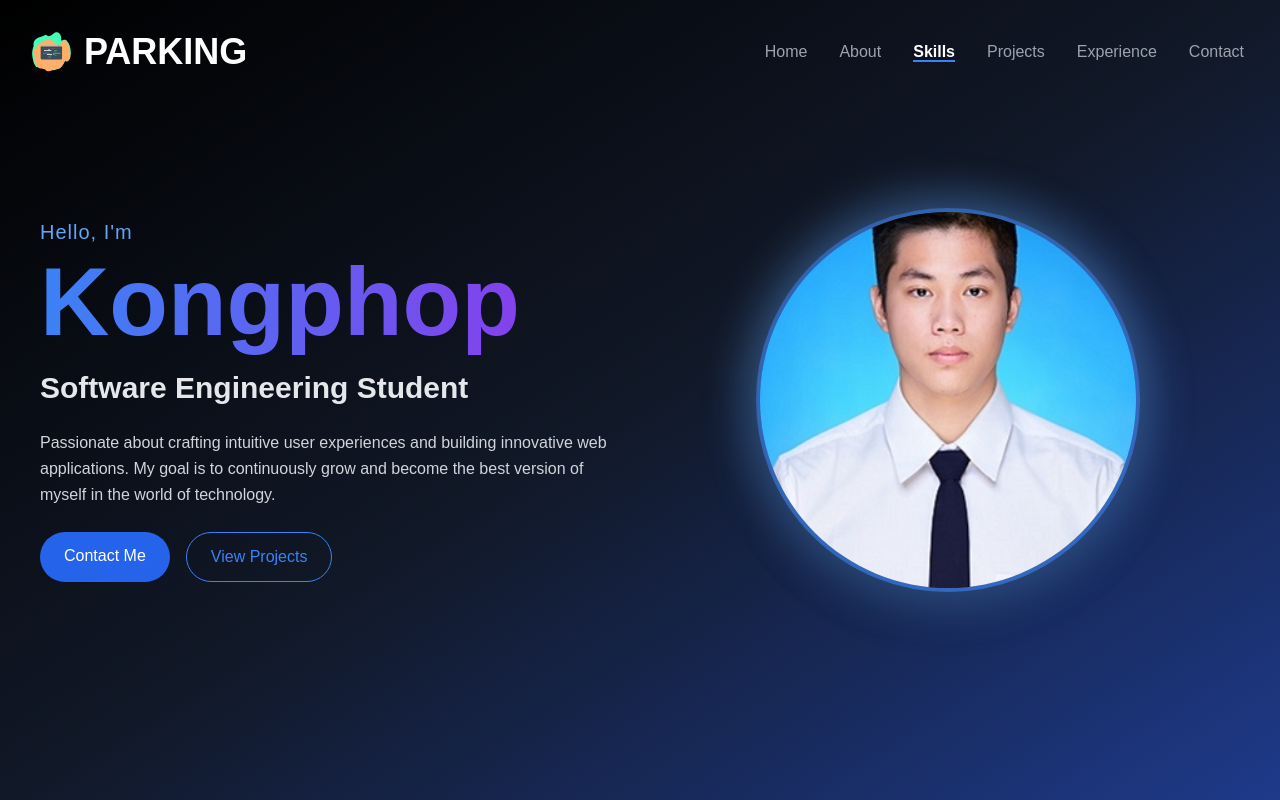
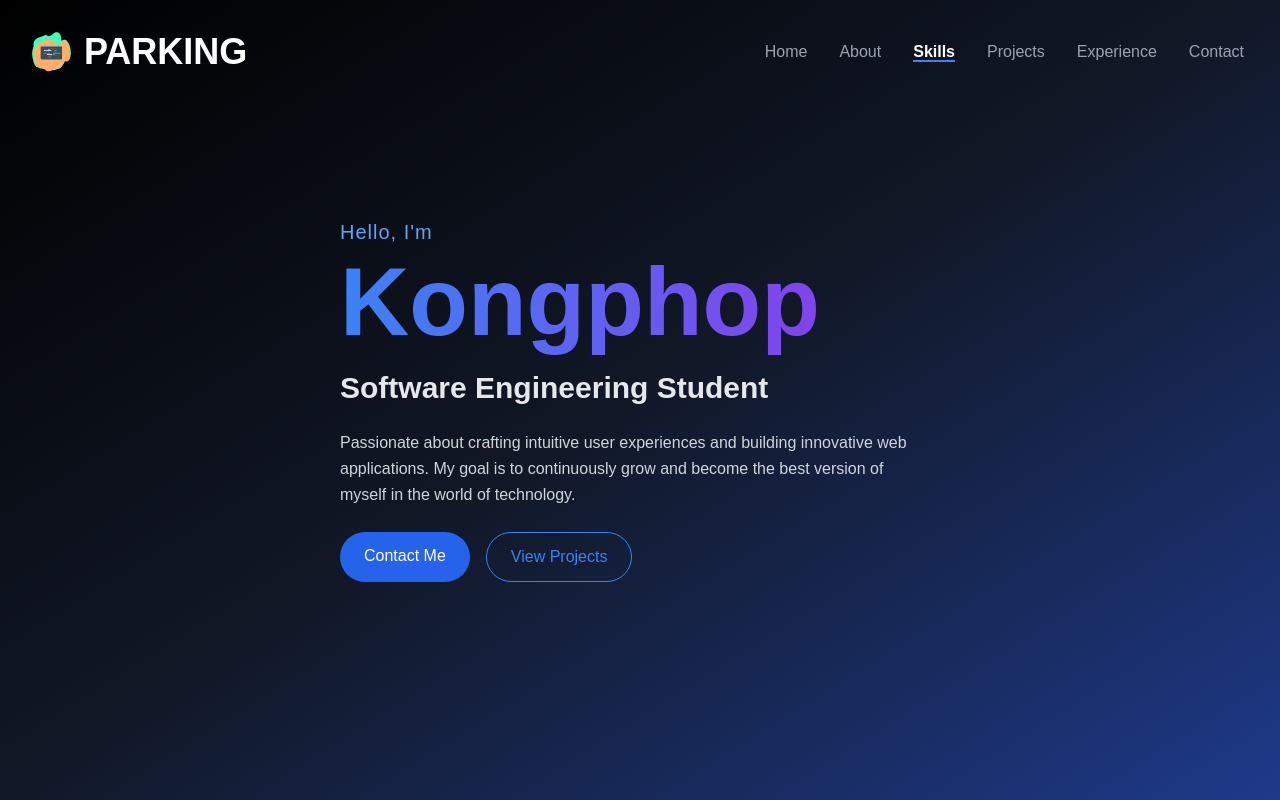
Before and after one commit to kongphop1209/profile-parking, a Next.js app: page / in a window 1280 px wide. Shown: the top 800 px of the page. Built offline with nearby package versions, Linux system fonts and the light colour scheme.

Commit message:
Update introduce.tsx

```diff
--- a/src/app/sections/introduce.tsx
+++ b/src/app/sections/introduce.tsx
@@ -48,23 +48,7 @@ const Introduce = () => {
           </Link>
         </div>
       </motion.div>
-      <motion.div
-        initial={{ opacity: 0, x: 100 }}
-        animate={{ opacity: 1, x: 0 }}
-        transition={{ duration: 0.8 }}
-        className="flex justify-center items-center w-full md:w-1/2"
-      >
-        <div className="relative">
-          <div className="absolute -inset-2 bg-blue-400/50 rounded-full blur-xl animate-pulse"></div>
-          <Image
-            src={MyselfImage}
-            alt="Kongphop's picture"
-            width={350}
-            height={350}
-            className="relative z-10 rounded-full object-cover w-80 h-80 md:w-96 md:h-96 shadow-2xl border-4 border-blue-500/50"
-          />
-        </div>
-      </motion.div>
+
     </section>
   );
 };
```
